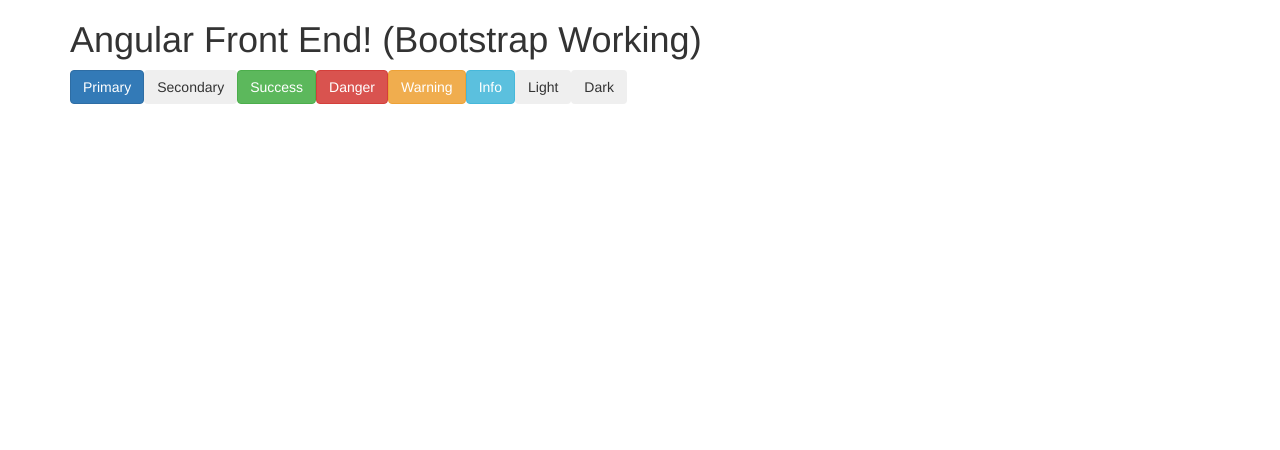
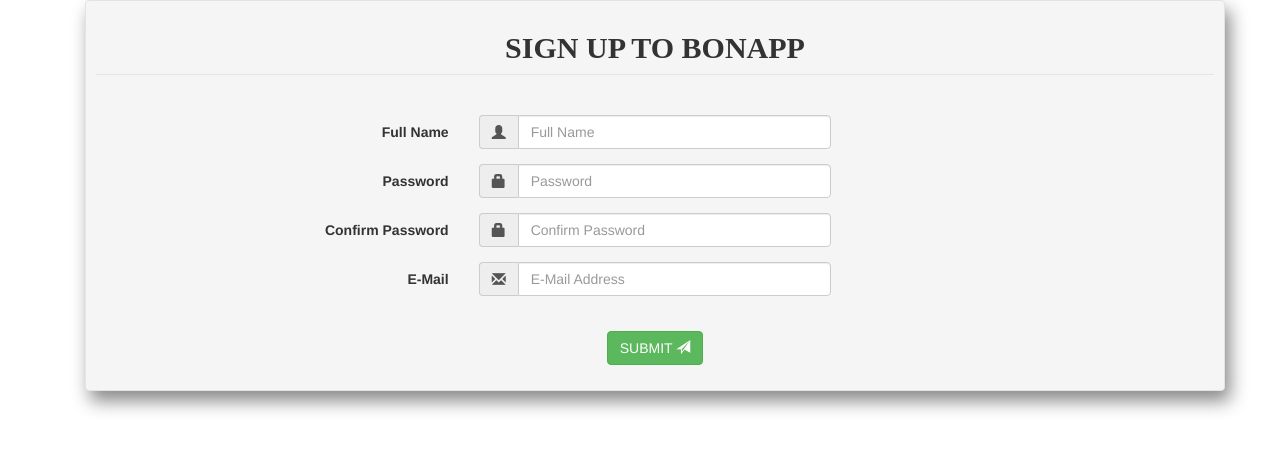
Before and after one commit to jeremylzn/BonApp, an Angular app in the folder 02_UIL/client/: page /signup in a window 1280 px wide. Before the commit this address led to /. Shown: the top 450 px of the page. Built offline with nearby package versions, Linux system fonts and the light colour scheme.

Commit message:
add sign up component and his rounting

```diff
--- a/02_UIL/client/src/app/app-routing.module.ts
+++ b/02_UIL/client/src/app/app-routing.module.ts
@@ -1,8 +1,16 @@
 import { NgModule } from '@angular/core';
 import { Routes, RouterModule } from '@angular/router';
+import { SignupComponent } from './signup/signup.component';
 
 
-const routes: Routes = [];
+const routes: Routes = [
+  { path: '', redirectTo: '/signup', pathMatch: 'full' },
+  {
+    path: 'signup',
+    component: SignupComponent,
+  }
+];
+
 
 @NgModule({
   imports: [RouterModule.forRoot(routes)],
--- a/02_UIL/client/src/app/app.component.html
+++ b/02_UIL/client/src/app/app.component.html
@@ -1,19 +1,3 @@
 <div class="container">
-  <div class="row">
-    <div class="col-md-12">
-      <h1>Angular Front End! (Bootstrap Working)</h1>
-    </div>
-  </div>
-  <div class="row">
-    <div class="col-md-12">
-      <button type="button" class="btn btn-primary">Primary</button>
-      <button type="button" class="btn btn-secondary">Secondary</button>
-      <button type="button" class="btn btn-success">Success</button>
-      <button type="button" class="btn btn-danger">Danger</button>
-      <button type="button" class="btn btn-warning">Warning</button>
-      <button type="button" class="btn btn-info">Info</button>
-      <button type="button" class="btn btn-light">Light</button>
-      <button type="button" class="btn btn-dark">Dark</button>
-    </div>
-  </div>
+    <app-signup></app-signup>
 </div>
--- /dev/null
+++ b/02_UIL/client/src/app/shared/models/user.model.ts
@@ -0,0 +1,5 @@
+export class User {
+    name:string;
+    email:string;
+    password:string;
+}
--- /dev/null
+++ b/02_UIL/client/src/app/shared/services/user.service.ts
@@ -0,0 +1,27 @@
+import { Injectable } from '@angular/core';
+import { HttpClient } from '@angular/common/http';
+import { User } from '../models/user.model';
+
+@Injectable({
+  providedIn: 'root'
+})
+export class UserService {
+
+  public user:User={
+    name:'',
+    email:'',
+    password:''
+  }
+  readonly rootUrl = 'http://localhost:3000/'
+
+  constructor(private httpRequest: HttpClient) { }
+
+  public SignUp(user: User) {
+    const userInfos: User = {
+      name: user.name,
+      email: user.email,
+      password: user.password
+    }
+    return this.httpRequest.post(this.rootUrl + 'users', userInfos);
+  }
+}
--- /dev/null
+++ b/02_UIL/client/src/app/signup/signup.component.css
@@ -0,0 +1,8 @@
+.shadow {
+    padding: 10px;
+    box-shadow: 5px 10px 18px #888888;
+}
+
+.form-title {
+    font-family: 'Sofia';
+}
--- /dev/null
+++ b/02_UIL/client/src/app/signup/signup.component.html
@@ -0,0 +1,80 @@
+<div class="container">
+
+    <form class="well form-horizontal shadow" id="contact_form" ngNativeValidate>
+        <fieldset>
+
+            <!-- Form Title -->
+            <legend>
+                <h2 class="text-center form-title"><b>SIGN UP TO BONAPP</b></h2>
+            </legend><br>
+
+            <!-- Full Name input-->
+
+            <div class="form-group">
+                <label class="col-md-4 control-label">Full Name</label>
+                <div class="col-md-4 inputGroupContainer">
+                    <div class="input-group">
+                        <span class="input-group-addon"><i class="glyphicon glyphicon-user"></i></span>
+                        <input name="first_name" placeholder="Full Name" class="form-control" type="text" required [(ngModel)]="user.name">
+                    </div>
+                </div>
+            </div>
+
+
+            <!-- Password input-->
+
+            <div class="form-group">
+                <label class="col-md-4 control-label">Password</label>
+                <div class="col-md-4 inputGroupContainer">
+                    <div class="input-group">
+                        <span class="input-group-addon"><i class="	glyphicon glyphicon-lock"></i></span>
+                        <input (keyup)="checkPassword(checkpassword.value)" name="user_password" placeholder="Password" class="form-control" type="password" required [(ngModel)]="user.password">
+                    </div>
+                </div>
+            </div>
+
+            <!-- Confirm Password input-->
+
+            <div class="form-group">
+                <label class="col-md-4 control-label">Confirm Password</label>
+                <div class="col-md-4 inputGroupContainer">
+                    <div class="input-group">
+                        <span class="input-group-addon"><i class="glyphicon glyphicon-lock"></i></span>
+                        <input (keyup)="checkPassword(checkpassword.value)" name="confirm_password" placeholder="Confirm Password" #checkpassword class="form-control" type="password" required>
+                    </div>
+                    <label *ngIf="checkPassword(checkpassword.value)" class="text-danger">
+                        Passwords do not match
+                    </label>
+                </div>
+            </div>
+
+            <!-- Email input-->
+            <div class="form-group">
+                <label class="col-md-4 control-label">E-Mail</label>
+                <div class="col-md-4 inputGroupContainer">
+                    <div class="input-group">
+                        <span class="input-group-addon"><i class="glyphicon glyphicon-envelope"></i></span>
+                        <input (keyup)="checkEmail($event.target.value)" name="email" placeholder="E-Mail Address" class="form-control" type="text" required [(ngModel)]="user.email">
+                    </div>
+                    <label *ngIf="!checkemail" class="text-danger">The value is not a valid email address</label>
+                </div>
+            </div>
+
+            <!-- Success message -->
+            <div *ngIf="registration" class="alert alert-success text-center" role="alert">Sign up successfully <i class="glyphicon glyphicon-thumbs-up"></i></div>
+
+            <!-- Failed message
+            <div *ngIf="registration==false" class="alert alert-danger text-center" role="alert">Sign up successfully <i class="glyphicon glyphicon-thumbs-up"></i></div> -->
+
+            <!-- Submit Button -->
+            <div class="form-group">
+                <label class="col-md-4 control-label"></label>
+                <div class="col-md-4 text-center"><br>
+                    <button (click)="onSubmit(user); checkpassword.value=''" type="submit" class="btn btn-success">SUBMIT <span class="glyphicon glyphicon-send"></span></button>
+                </div>
+            </div>
+
+        </fieldset>
+    </form>
+</div>
+<!-- /.container -->
--- /dev/null
+++ b/02_UIL/client/src/app/signup/signup.component.ts
@@ -0,0 +1,50 @@
+import { Component, OnInit } from '@angular/core';
+import { UserService } from '../shared/services/user.service';
+import { User } from '../shared/models/user.model';
+
+@Component({
+  selector: 'app-signup',
+  templateUrl: './signup.component.html',
+  styleUrls: ['./signup.component.css']
+})
+export class SignupComponent implements OnInit {
+
+  public user:User;
+  public registration:boolean;
+  public checkemail:boolean=true;
+
+  constructor(private UserService : UserService) {
+    this.user=this.UserService.user
+  }
+
+  ngOnInit(): void {
+    this.resetForm();
+  }
+
+  public resetForm(){
+    if(this.user!=null){
+      this.user.name='',
+      this.user.email='',
+      this.user.password=''
+    }
+  }
+
+  public checkPassword(password:string){
+    return password===this.user.password ? null:true;
+  }
+
+  public checkEmail(email:string) {
+    const validEmailRegEx = /^(([^<>()\[\]\\.,;:\s@"]+(\.[^<>()\[\]\\.,;:\s@"]+)*)|(".+"))@((\[[0-9]{1,3}\.[0-9]{1,3}\.[0-9]{1,3}\.[0-9]{1,3}])|(([a-zA-Z\-0-9]+\.)+[a-zA-Z]{2,}))$/;
+    if (validEmailRegEx.test(email)) {
+        console.log(email);
+        this.checkemail = true;
+    }else {
+      this.checkemail = false;
+    }
+}
+
+  public onSubmit(user:User){
+    this.UserService.SignUp(user)
+    .subscribe(res=>{this.registration=true; this.resetForm();}, err=>console.log("Failed.."))
+  }
+}
--- a/package.json
+++ b/package.json
@@ -4,7 +4,7 @@
     "description": "Meal Ordering and Delivery Platform",
     "main": "index.js",
     "scripts": {
-        "dev": "(cd 02_UIL/client && npm run build) & nodemon ./01_BLL/src/index.js",
+        "dev": "(cd 02_UIL/client && ng build) & nodemon ./01_BLL/src/index.js",
         "ngDev": "(cd 02_UIL/client && npm run start)"
     },
     "repository": {
```
Also changed, not shown: 02_UIL/client/src/app/app.module.ts (+8 -2 lines), 2 other files (tests, documents, lock files or other folders).
